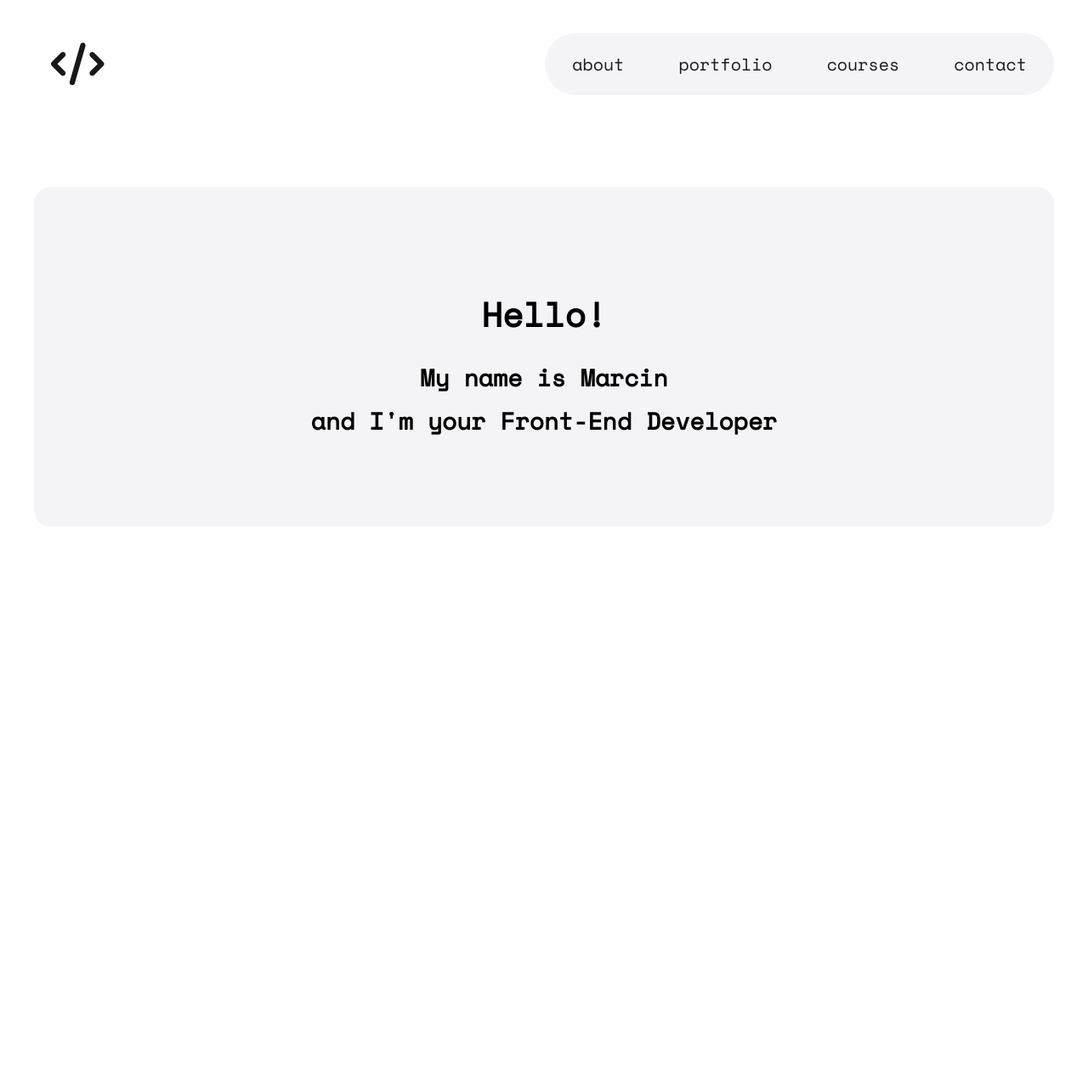
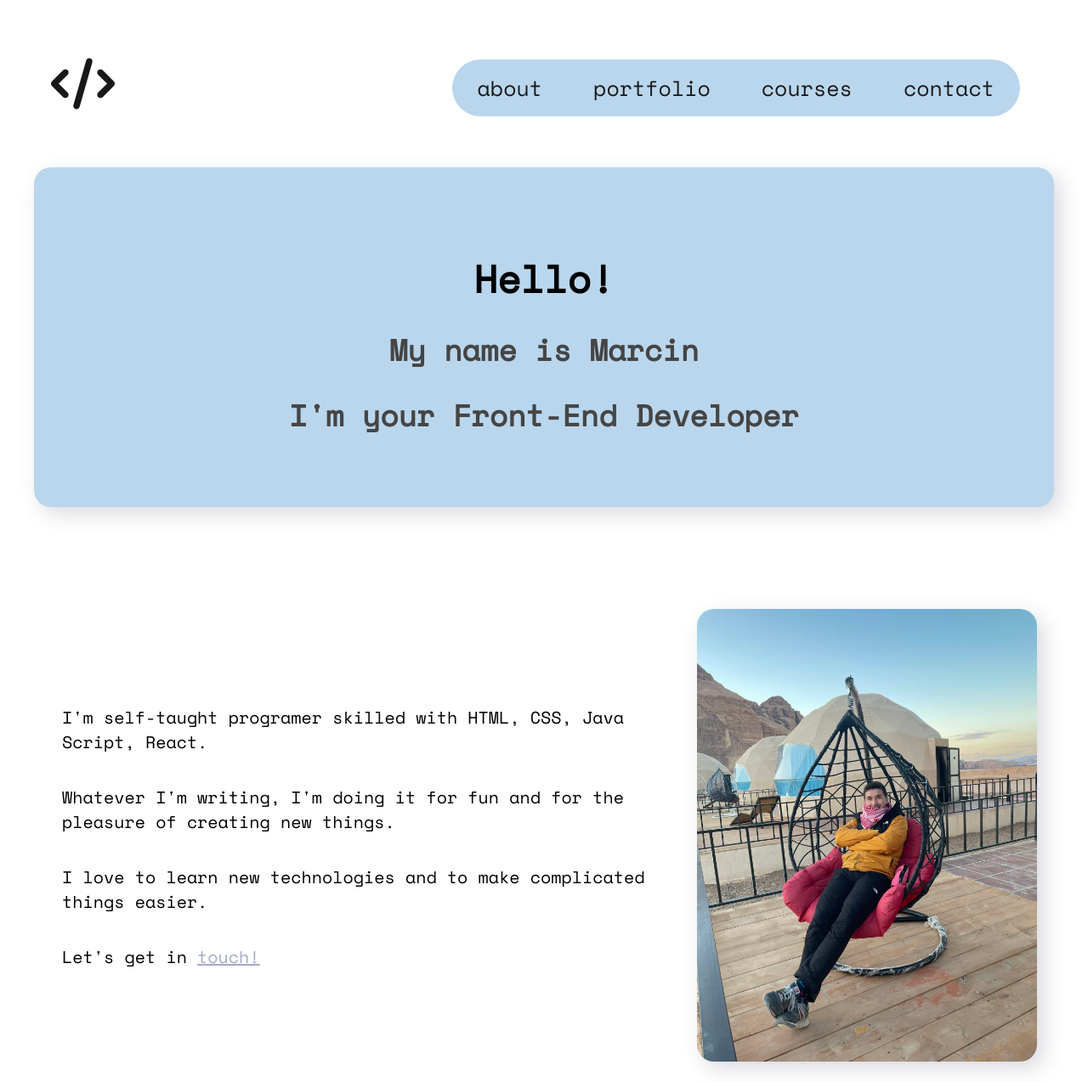
Before and after one commit to BuszujacyWPszenzycie/Portfolio_7, a plain HTML site: page index.html in a window 1280 px wide. Shown: the whole page at 85% size. Before the commit the page ends 800 px from the top, so only its background shows below. Drawn offline with nearby package versions, Linux system fonts and the light colour scheme.

Commit message:
finished about section

```diff
--- a/index.html
+++ b/index.html
@@ -21,12 +21,12 @@
     <header class="header">
       <div class="header__top">
         <div class="header__icon">
-          <i class="fa-solid fa-code header__icon--code"></i>
+          <a href="#"><i class="fa-solid fa-code header__icon--code"></i></a>
         </div>
 
         <nav class="nav nav__desktop">
           <div class="nav__wrapper">
-            <a href="" class="nav__item">about</a>
+            <a href="#about" class="nav__item">about</a>
           </div>
           <div class="nav__wrapper">
             <a href="" class="nav__item">portfolio</a>
@@ -37,7 +37,6 @@
           <div class="nav__wrapper">
             <a href="" class="nav__item">contact</a>
           </div>
-
         </nav>
 
       </div>
@@ -46,11 +45,33 @@
       <div class="header__box">
         <h1 class="header__title">Hello!</h1>
         <h2 class="header__subtitle">My name is Marcin</h2>
-        <h2 class="header__subtitle">and I'm your Front-End Developer</h2>
+        <br>
+        <h2 class="header__subtitle">I'm your Front-End Developer</h2>
 
       </div>
 
     </header>
+
+    <main class="main">
+      <section class="about" id="about">
+
+        <div class="about__text">
+          <p class="about__p">I'm self-taught programer skilled with HTML, CSS, Java Script, React.</p>
+          <p class="about__p">Whatever I'm writing, I'm doing it for fun and for the pleasure of creating new things.
+          </p>
+          <p class="about__p">I love to learn new technologies and to make complicated things easier.</p>
+          <p class="about__p">Let's get in <a href="#contact" class="about__a">touch!</a></p>
+        </div>
+
+        <div class="about__img">
+          <img src="./img/about_me.jpg" alt="picture of the author of this page sitting in a hair on the desert"
+            class="about__picture">
+        </div>
+
+
+
+      </section>
+    </main>
 
   </div>
 
--- a/sass/_colors.scss
+++ b/sass/_colors.scss
@@ -1,9 +1,10 @@
 $light-gray: #f4f4f6;
 $white: #ffffff;
-$dark-grey: #a2a2a3;
-$gray: #a7a7a7;
+$grey: #a2a2a3;
+$dark-grey: #454545;
 $black: #181818;
 $light-blue: #b9d6ed;
 $ice-blue: #a2a8c9;
 $sky-blue: #deffff;
 $light-oragne: #f4d9ba;
+$green: #d0e7d2;
--- a/sass/_large.scss
+++ b/sass/_large.scss
@@ -1,2 +1,16 @@
 @media (min-width: 992px) {
+	.about {
+		flex-direction: row;
+
+		&__picture {
+			width: 400px;
+			margin: 2rem;
+			border-radius: 20px;
+		}
+
+		&__p {
+			font-size: 2rem;
+			padding: 1.8rem;
+		}
+	}
 }
--- a/sass/_medium.scss
+++ b/sass/_medium.scss
@@ -1,2 +1,58 @@
 @media (min-width: 768px) {
+	.header {
+		&__box {
+			width: 700px;
+		}
+		&__top {
+			width: 768px;
+			flex-direction: row;
+			justify-content: space-between;
+			padding: 2rem;
+		}
+		&__icon {
+			&--code {
+				display: block;
+				text-decoration: none;
+			}
+		}
+
+		&__title {
+			font-size: 4rem;
+		}
+
+		&__subtitle {
+			font-size: 3rem;
+		}
+	}
+
+	.nav {
+		&__item {
+			font-size: 2.2rem;
+		}
+	}
+
+	// ABOUT
+
+	.about {
+		flex-direction: row;
+
+		&__picture {
+			width: 300px;
+			margin: 2rem;
+			border-radius: 20px;
+		}
+
+		&__text {
+			// height: 400px;
+			// background-color: red;
+			justify-content: center;
+			display: flex;
+			flex-direction: column;
+		}
+
+		&__p {
+			font-size: 1.8rem;
+			padding: 1.5rem;
+		}
+	}
 }
--- a/sass/_small.scss
+++ b/sass/_small.scss
@@ -1,2 +1,31 @@
 @media (min-width: 576px) {
+	.nav {
+		&__item {
+			font-size: 1.6rem;
+		}
+	}
+
+	.header {
+		&__box {
+			width: 450px;
+		}
+
+		&__title {
+			font-size: 3.2rem;
+		}
+		&__subtitle {
+			font-size: 2rem;
+		}
+	}
+
+	// ABOUT
+
+	.about {
+		&__picture {
+			width: 400px;
+		}
+		&__p {
+			font-size: 1.5rem;
+		}
+	}
 }
--- a/sass/_xlarge.scss
+++ b/sass/_xlarge.scss
@@ -1,2 +1,29 @@
 @media (min-width: 1200px) {
+	.header {
+		&__top {
+			width: 1200px;
+		}
+		&__box {
+			width: 1200px;
+		}
+
+		&__title {
+			font-size: 4.5rem;
+		}
+
+		&__subtitle {
+			font-size: 3.5rem;
+		}
+	}
+
+	.nav {
+		&__item {
+			font-size: 2.5rem;
+			padding: 1.5rem;
+		}
+	}
+
+	.about {
+		margin-top: 10rem;
+	}
 }
--- a/sass/main.scss
+++ b/sass/main.scss
@@ -21,26 +21,37 @@ body {
 	justify-content: center;
 }
 
+a {
+	text-decoration: none;
+}
+
 .page__wrapper {
-	width: 1200px;
+	max-width: 1200px;
 }
+
+// HEADER
 
 .header {
 	margin-top: 3rem;
 	position: relative;
+	display: flex;
+	flex-direction: column;
+	align-items: center;
 
 	&__top {
 		display: flex;
-		justify-content: space-between;
+		justify-content: center;
 		align-items: center;
+		flex-direction: column;
 	}
 
 	&__icon {
-		padding: 2rem;
+		&--code {
+			margin-top: 1rem;
+			margin-bottom: 2rem;
+			color: $black;
+			font-size: 6rem;
 
-		&--code {
-			color: $black;
-			font-size: 5rem;
 			cursor: pointer;
 			transition: transform 0.4s;
 
@@ -51,36 +62,41 @@ body {
 	}
 
 	&__box {
-		margin-top: 10rem;
-		width: 100%;
+		margin-top: 2rem;
+		margin-left: 2rem;
+		margin-right: 2rem;
+		width: 350px;
 		height: 400px;
-		background-color: $light-gray;
+		background-color: $light-blue;
 		display: flex;
 		justify-content: center;
 		align-items: center;
 		flex-direction: column;
 		border-radius: 20px;
+		box-shadow: 8px 8px 24px 0px rgba(66, 68, 90, 0.2);
 	}
 
 	&__title {
-		font-size: 4rem;
+		font-size: 3rem;
 		padding: 2rem;
 	}
 
 	&__subtitle {
-		font-size: 2.8rem;
+		font-size: 1.7rem;
 		padding: 0.5rem;
+		color: $dark-grey;
 	}
 }
 
 .nav {
 	display: flex;
-	background-color: $light-gray;
+	background-color: $light-blue;
 	border-radius: 50px;
+	margin: 2rem;
 
 	&__wrapper {
 		padding: 1rem;
-		margin: 1.2rem;
+		margin: 0.5rem;
 		border-radius: 50px;
 		transition: background-color 0.4s;
 		&:hover {
@@ -95,8 +111,43 @@ body {
 	&__item {
 		color: $black;
 		text-decoration: none;
-		font-size: 2rem;
-		padding: 1rem;
+		font-size: 1.2rem;
+		padding: 0.5rem;
 		transition: color 0.4s;
 	}
 }
+
+// ABOUT
+
+.about {
+	margin-top: 5rem;
+	display: flex;
+	justify-content: center;
+	align-items: center;
+	flex-direction: column;
+
+	&__picture {
+		width: 350px;
+		border-radius: 20px;
+		margin-top: 5rem;
+		box-shadow: 8px 8px 24px 0px rgba(66, 68, 90, 0.2);
+	}
+
+	&__p {
+		margin-left: 1.5rem;
+		font-size: 1.3rem;
+		padding: 1rem;
+	}
+
+	&__a {
+		// text-decoration: none;
+		text-decoration: underline;
+		color: inherit;
+		color: $ice-blue;
+	}
+}
+
+@import './small';
+@import './medium';
+@import './large';
+@import './_xlarge';
```
Also changed, not shown: css/main.css, img/about_me.jpg (added), notes/notes.txt (added), 1 other file.
